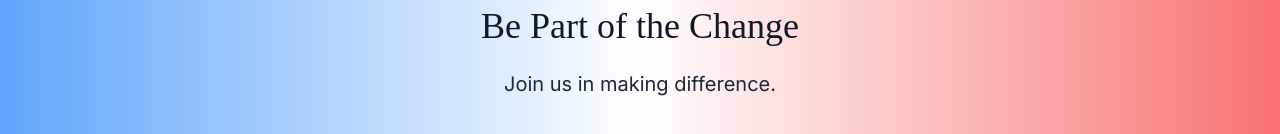
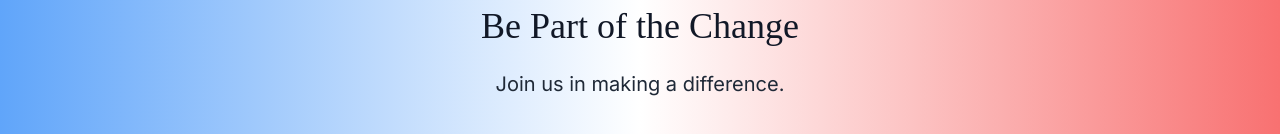
Before and after one commit to jacam666/capeverde, a Next.js app: page / in a window 1280 px wide. Shown: the part 818-952 px from the top of the page. Built offline with nearby package versions, Linux system fonts and the light colour scheme.

Commit message:
fixed spelling mistake

```diff
--- a/src/app/page.tsx
+++ b/src/app/page.tsx
@@ -92,7 +92,7 @@ export default function Home() {
           Be Part of the Change
         </h1>
         <p className="text-xl sm:w-1/2 text-center mx-auto mb-6 text-gray-800">
-          Join us in making difference.
+          Join us in making a difference.
         </p>
         <HomePageButton />
       </div>
```
